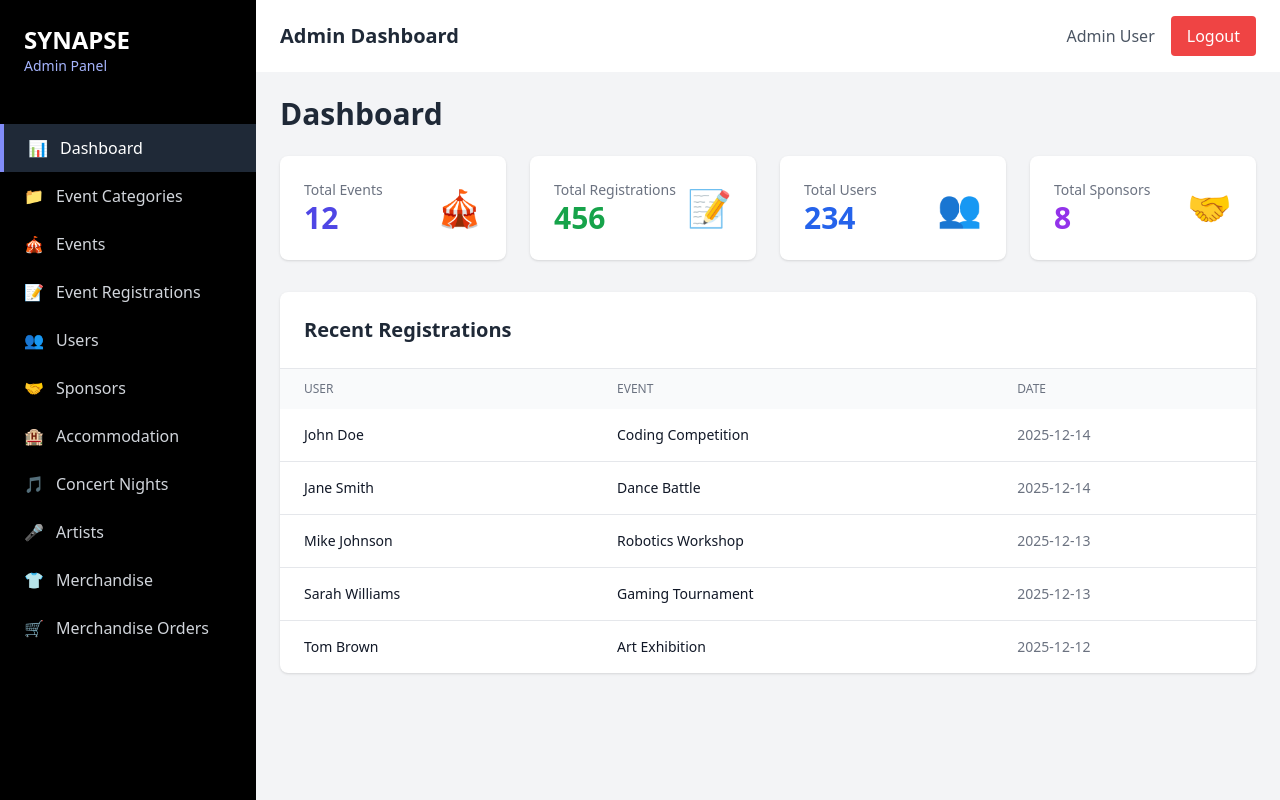
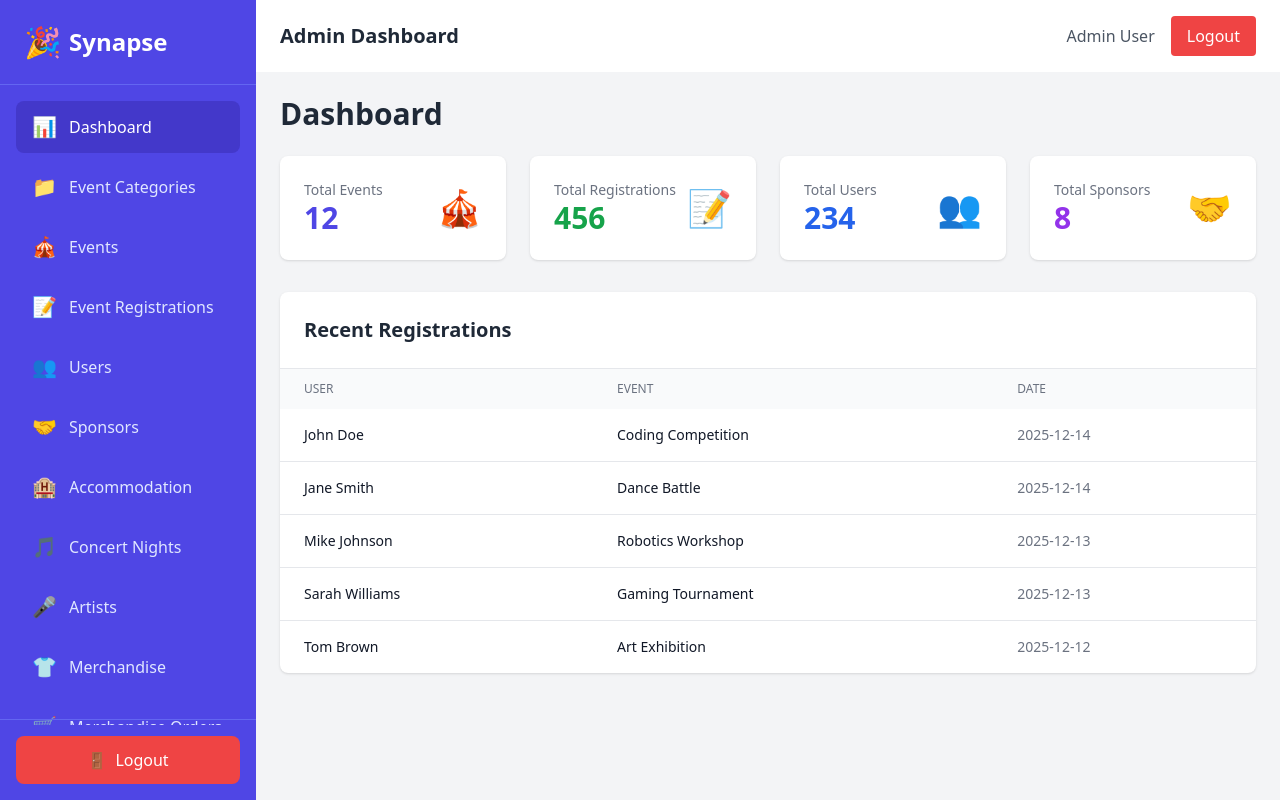
Before and after one commit to vaishcodescape/Synapse-26, a React (Vite) app: page /dashboard in a window 1280 px wide. Built offline with nearby package versions, Linux system fonts and the light colour scheme; sample sign-in values are in the browser's storage.

Commit message:
Updated dashboard UI and fixed auth route

```diff
--- a/src/components/Header.jsx
+++ b/src/components/Header.jsx
@@ -1,6 +1,6 @@
 import { useNavigate } from 'react-router-dom';
 
-const Header = () => {
+const Header = ({ toggleMobileMenu }) => {
   const navigate = useNavigate();
 
   const handleLogout = () => {
@@ -10,13 +10,30 @@ const Header = () => {
 
   return (
     <header className="bg-white shadow-sm">
-      <div className="flex items-center justify-between px-6 py-4">
-        <h2 className="text-xl font-semibold text-gray-800">Admin Dashboard</h2>
-        <div className="flex items-center gap-4">
-          <span className="text-gray-600">Admin User</span>
+      <div className="flex items-center justify-between px-4 lg:px-6 py-4">
+        {/* Mobile: Hamburger + Title */}
+        <div className="flex items-center gap-3 lg:hidden">
+          <button
+            onClick={toggleMobileMenu}
+            className="text-gray-700 hover:bg-gray-100 p-2 rounded-lg transition-colors"
+            aria-label="Toggle menu"
+          >
+            <svg className="w-6 h-6" fill="none" stroke="currentColor" viewBox="0 0 24 24">
+              <path strokeLinecap="round" strokeLinejoin="round" strokeWidth={2} d="M4 6h16M4 12h16M4 18h16" />
+            </svg>
+          </button>
+          <h2 className="text-lg font-semibold text-gray-800">Admin Dashboard</h2>
+        </div>
+
+        {/* Desktop: Title only */}
+        <h2 className="hidden lg:block text-xl font-semibold text-gray-800">Admin Dashboard</h2>
+
+        {/* User Info & Logout - Both Mobile & Desktop */}
+        <div className="flex items-center gap-2 lg:gap-4">
+          <span className="hidden sm:inline text-sm lg:text-base text-gray-600">Admin User</span>
           <button
             onClick={handleLogout}
-            className="px-4 py-2 bg-red-500 text-white rounded hover:bg-red-600 transition"
+            className="px-3 py-2 lg:px-4 text-sm lg:text-base bg-red-500 text-white rounded hover:bg-red-600 transition"
           >
             Logout
           </button>
--- a/src/components/Layout.jsx
+++ b/src/components/Layout.jsx
@@ -1,13 +1,23 @@
+import { useState } from 'react';
 import { Outlet } from 'react-router-dom';
 import Sidebar from './Sidebar';
 import Header from './Header';
 
 const Layout = () => {
+  const [isMobileMenuOpen, setIsMobileMenuOpen] = useState(false);
+
+  const toggleMobileMenu = () => {
+    setIsMobileMenuOpen(!isMobileMenuOpen);
+  };
+
   return (
     <div className="flex h-screen bg-gray-100">
-      <Sidebar />
-      <div className="flex-1 flex flex-col overflow-hidden">
-        <Header />
+      <Sidebar
+        isMobileMenuOpen={isMobileMenuOpen}
+        setIsMobileMenuOpen={setIsMobileMenuOpen}
+      />
+      <div className="flex-1 flex flex-col overflow-hidden lg:ml-64">
+        <Header toggleMobileMenu={toggleMobileMenu} />
         <main className="flex-1 overflow-x-hidden overflow-y-auto bg-gray-100 p-6">
           <Outlet />
         </main>
--- a/src/components/Sidebar.jsx
+++ b/src/components/Sidebar.jsx
@@ -1,6 +1,8 @@
-import { NavLink } from 'react-router-dom';
+import { Link, useLocation } from 'react-router-dom';
 
-const Sidebar = () => {
+const Sidebar = ({ isMobileMenuOpen, setIsMobileMenuOpen }) => {
+  const location = useLocation();
+
   const menuItems = [
     { path: '/dashboard', icon: '📊', label: 'Dashboard' },
     { path: '/events/categories', icon: '📁', label: 'Event Categories' },
@@ -13,33 +15,235 @@ const Sidebar = () => {
     { path: '/concerts/artists', icon: '🎤', label: 'Artists' },
     { path: '/merchandise', icon: '👕', label: 'Merchandise' },
     { path: '/merchandise/orders', icon: '🛒', label: 'Merchandise Orders' },
-
   ];
 
+  const closeMobileMenu = () => {
+    setIsMobileMenuOpen(false);
+  };
+
   return (
-    <div className="w-64 bg-black text-white">
-      <div className="p-6">
-        <h1 className="text-2xl font-bold">SYNAPSE</h1>
-        <p className="text-sm text-indigo-300">Admin Panel</p>
+    <>
+      {/* Overlay */}
+      {isMobileMenuOpen && (
+        <div
+          className="lg:hidden fixed inset-0 bg-black bg-opacity-50 z-40"
+          onClick={closeMobileMenu}
+        ></div>
+      )}
+
+      {/* Sidebar */}
+      <aside
+        className={`
+          fixed top-0 left-0 h-screen bg-indigo-600 text-white transition-transform duration-300 ease-in-out z-50
+          w-64
+          lg:translate-x-0
+          ${isMobileMenuOpen ? 'translate-x-0' : '-translate-x-full'}
+        `}
+      >
+        {/* Header */}
+        <div className="p-6 border-b border-indigo-500 flex items-center justify-between">
+          <div className="flex items-center gap-2">
+            <span className="text-3xl">🎉</span>
+            <h2 className="text-2xl font-bold">Synapse</h2>
           </div>
-      <nav className="mt-6">
+          <button
+            onClick={closeMobileMenu}
+            className="lg:hidden text-white hover:bg-indigo-700 p-2 rounded-lg"
+          >
+            <svg className="w-6 h-6" fill="none" stroke="currentColor" viewBox="0 0 24 24">
+              <path strokeLinecap="round" strokeLinejoin="round" strokeWidth={2} d="M6 18L18 6M6 6l12 12" />
+            </svg>
+          </button>
+        </div>
+
+        {/* Menu */}
+        <nav className="p-4 overflow-y-auto h-[calc(100vh-160px)]">
           {menuItems.map((item) => (
-          <NavLink
+            <Link
               key={item.path}
               to={item.path}
-            className={({ isActive }) =>
-              `flex items-center px-6 py-3 text-gray-300 hover:bg-gray-800 hover:text-white transition ${
-                isActive ? 'bg-gray-800 text-white border-l-4 border-indigo-400' : ''
-              }`
-            }
+              onClick={closeMobileMenu}
+              className={`flex items-center gap-3 px-4 py-3 rounded-lg mb-2 transition-colors ${
+                location.pathname === item.path
+                  ? 'bg-indigo-700 text-white'
+                  : 'text-indigo-100 hover:bg-indigo-500'
+              }`}
             >
-            <span className="mr-3">{item.icon}</span>
-            <span>{item.label}</span>
-          </NavLink>
+              <span className="text-xl">{item.icon}</span>
+              <span className="font-medium">{item.label}</span>
+            </Link>
           ))}
         </nav>
+
+        {/* Logout */}
+        <div className="absolute bottom-0 left-0 right-0 p-4 border-t border-indigo-500">
+          <button
+            onClick={() => {
+              localStorage.removeItem('isAuthenticated');
+              window.location.href = '/login';
+            }}
+            className="w-full flex items-center justify-center gap-2 px-4 py-3 bg-red-500 hover:bg-red-600 text-white rounded-lg"
+          >
+            <span>🚪</span>
+            <span>Logout</span>
+          </button>
         </div>
+      </aside>
+    </>
   );
 };
 
 export default Sidebar;
+
+
+// import { useState } from 'react';
+// import { Link, useLocation } from 'react-router-dom';
+
+// const Sidebar = () => {
+//   const location = useLocation();
+//   const [isMobileMenuOpen, setIsMobileMenuOpen] = useState(false);
+
+//   const menuItems = [
+//     { path: '/dashboard', icon: '📊', label: 'Dashboard' },
+//     { path: '/events/categories', icon: '📁', label: 'Event Categories' },
+//     { path: '/events', icon: '🎪', label: 'Events' },
+//     { path: '/registrations', icon: '📝', label: 'Event Registrations' },
+//     { path: '/users', icon: '👥', label: 'Users' },
+//     { path: '/sponsors', icon: '🤝', label: 'Sponsors' },
+//     { path: '/accommodation', icon: '🏨', label: 'Accommodation' },
+//     { path: '/concerts', icon: '🎵', label: 'Concert Nights' },
+//     { path: '/concerts/artists', icon: '🎤', label: 'Artists' },
+//     { path: '/merchandise', icon: '👕', label: 'Merchandise' },
+//     { path: '/merchandise/orders', icon: '🛒', label: 'Merchandise Orders' },
+//   ];
+
+//   const toggleMobileMenu = () => {
+//     setIsMobileMenuOpen(!isMobileMenuOpen);
+//   };
+
+//   const closeMobileMenu = () => {
+//     setIsMobileMenuOpen(false);
+//   };
+
+//   return (
+//     <>
+//       {/* Mobile Header with Hamburger */}
+//       <div className="lg:hidden fixed top-0 left-0 right-0 bg-indigo-600 text-white z-50 px-4 py-3 flex items-center justify-between shadow-lg">
+//         <div className="flex items-center gap-2">
+//           <span className="text-2xl">🎉</span>
+//           <h2 className="text-xl font-bold">Synapse Admin</h2>
+//         </div>
+//         <button
+//           onClick={toggleMobileMenu}
+//           className="text-white focus:outline-none"
+//           aria-label="Toggle menu"
+//         >
+//           {isMobileMenuOpen ? (
+//             // Close Icon (X)
+//             <svg
+//               className="w-6 h-6"
+//               fill="none"
+//               stroke="currentColor"
+//               viewBox="0 0 24 24"
+//             >
+//               <path
+//                 strokeLinecap="round"
+//                 strokeLinejoin="round"
+//                 strokeWidth={2}
+//                 d="M6 18L18 6M6 6l12 12"
+//               />
+//             </svg>
+//           ) : (
+//             // Hamburger Icon (Three Lines)
+//             <svg
+//               className="w-6 h-6"
+//               fill="none"
+//               stroke="currentColor"
+//               viewBox="0 0 24 24"
+//             >
+//               <path
+//                 strokeLinecap="round"
+//                 strokeLinejoin="round"
+//                 strokeWidth={2}
+//                 d="M4 6h16M4 12h16M4 18h16"
+//               />
+//             </svg>
+//           )}
+//         </button>
+//       </div>
+
+//       {/* Overlay for Mobile Menu */}
+//       {isMobileMenuOpen && (
+//         <div
+//           className="lg:hidden fixed inset-0 bg-black bg-opacity-50 z-40"
+//           onClick={closeMobileMenu}
+//         ></div>
+//       )}
+
+//       {/* Sidebar */}
+//       <aside
+//         className={`
+//           fixed top-0 left-0 h-screen bg-indigo-600 text-white transition-transform duration-300 ease-in-out z-50
+//           w-64
+//           lg:translate-x-0
+//           ${isMobileMenuOpen ? 'translate-x-0' : '-translate-x-full'}
+//         `}
+//       >
+//         {/* Sidebar Header - Hidden on Mobile (shown in top bar) */}
+//         <div className="hidden lg:block p-6 border-b border-indigo-500">
+//           <div className="flex items-center gap-2">
+//             <span className="text-3xl">🎉</span>
+//             <h2 className="text-2xl font-bold">Synapse Admin</h2>
+//           </div>
+//         </div>
+
+//         {/* Mobile Header Inside Sidebar */}
+//         <div className="lg:hidden p-6 border-b border-indigo-500 flex items-center justify-between">
+//           <div className="flex items-center gap-2">
+//             <span className="text-3xl">🎉</span>
+//             <h2 className="text-2xl font-bold">Synapse Admin</h2>
+//           </div>
+//           <button
+//             onClick={closeMobileMenu}
+//             className="text-white focus:outline-none"
+//           >
+//             <svg
+//               className="w-6 h-6"
+//               fill="none"
+//               stroke="currentColor"
+//               viewBox="0 0 24 24"
+//             >
+//               <path
+//                 strokeLinecap="round"
+//                 strokeLinejoin="round"
+//                 strokeWidth={2}
+//                 d="M6 18L18 6M6 6l12 12"
+//               />
+//             </svg>
+//           </button>
+//         </div>
+
+//         {/* Menu Items */}
+//         <nav className="p-4 overflow-y-auto h-[calc(100vh-80px)]">
+//           {menuItems.map((item) => (
+//             <Link
+//               key={item.path}
+//               to={item.path}
+//               onClick={closeMobileMenu}
+//               className={`flex items-center gap-3 px-4 py-3 rounded-lg mb-2 transition-colors ${
+//                 location.pathname === item.path
+//                   ? 'bg-indigo-700 text-white'
+//                   : 'text-indigo-100 hover:bg-indigo-500'
+//               }`}
+//             >
+//               <span className="text-xl">{item.icon}</span>
+//               <span className="font-medium">{item.label}</span>
+//             </Link>
+//           ))}
+//         </nav>
+//       </aside>
+//     </>
+//   );
+// };
+
+// export default Sidebar;
```
Lines whose indentation alone changed are shown as unchanged.
